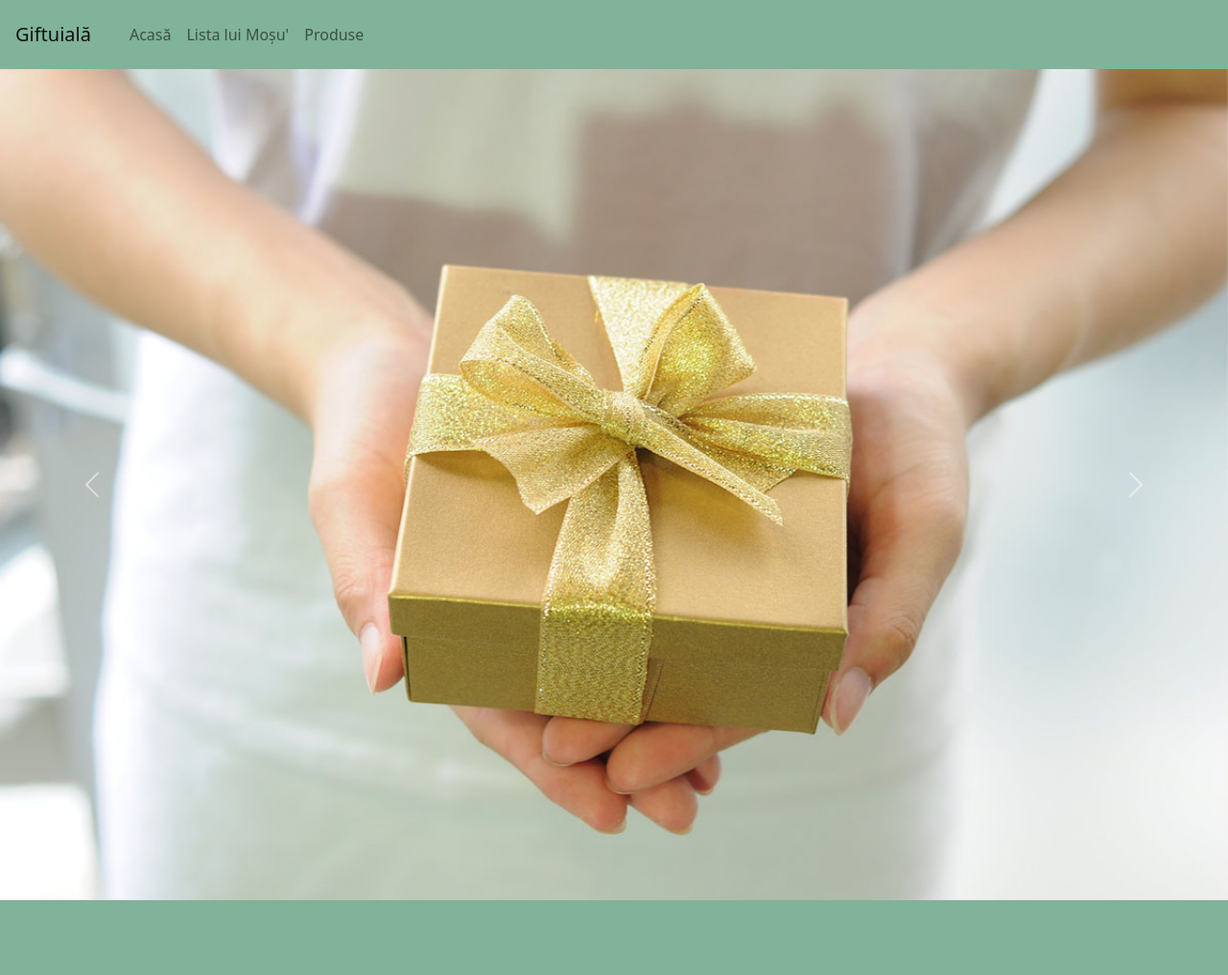
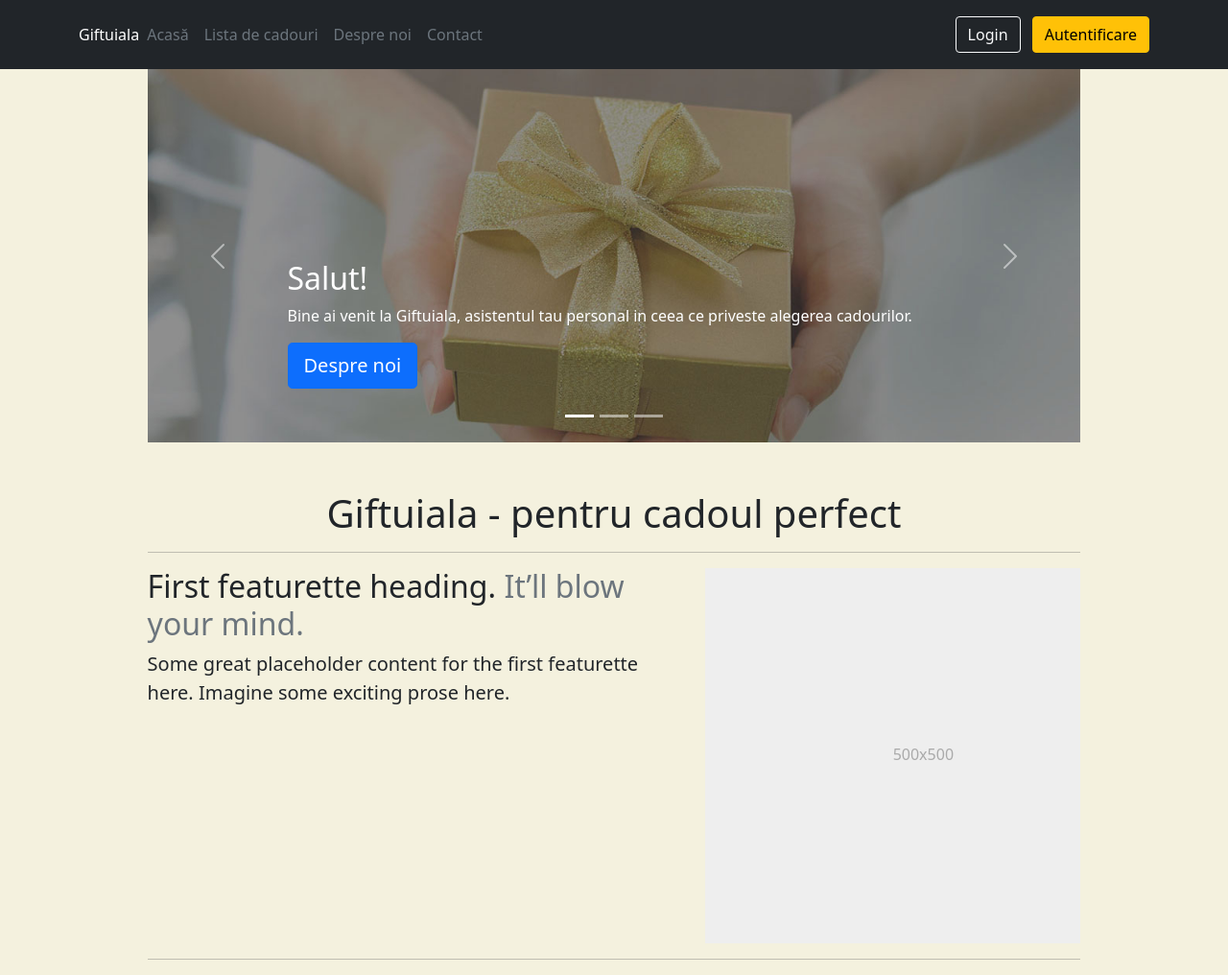
Before and after one commit to paraZite39/GiftRecommenderApp, a Django app: page /gifts/ in a window 1280 px wide. Shown: the whole page at 96% size. Before the commit the page ends 938 px from the top, so only its background shows below. Run offline with Django 4.2, Linux system fonts and the light colour scheme.

Commit message:
Modified main page

```diff
--- a/gifts/static/css/style.css
+++ b/gifts/static/css/style.css
@@ -1 +1,17 @@
-#mainCarousel{ margin:0px !important; }
+.carousel {
+	max-height: 700px;
+	max-width: 1350px;
+	margin: 0 auto;
+	overflow: hidden;
+	margin-bottom: 50px;
+}
+
+h1 {
+	text-align: center;
+}
+
+#main-content {
+		padding-left: 12%;
+		padding-right: 12%;
+		display: block;
+}
--- a/gifts/templates/base_template.html
+++ b/gifts/templates/base_template.html
@@ -9,7 +9,24 @@
 		<title>GiftApp</title>
 	</head>
 	<body style="background-color: #f4f1de">
-		<nav class="navbar navbar-expand-lg navbar-light py-3" style="background-color: #81b29a;" id="top-menu">
+		<header class="p-3 bg-dark text-white">
+			<div class="container">
+				<div class="d-flex flex-wrap align-items-center justify-content-center justify-content-lg-start">
+					<a href="/" class="d-flex align-items-center mb-2 mb-lg-0 text-white text-decoration-none">Giftuiala</a>
+					<ul class="nav col-12 col-lg-auto me-lg-auto mb-2 justify-content-center mb-md-0">
+						<li><a href="#" class="nav-link px-2 text-secondary">Acasă</a></li>
+						<li><a href="#" class="nav-link px-2 text-secondary">Lista de cadouri</a></li>
+						<li><a href="#" class="nav-link px-2 text-secondary">Despre noi</a></li>
+						<li><a href="#" class="nav-link px-2 text-secondary">Contact</a></li>
+					</ul>
+					<div class="text-end">
+						<button type="button" class="btn btn-outline-light me-2">Login</button>
+						<button type="button" class="btn btn-warning">Autentificare</button>
+					</div>
+				</div>
+			</div>
+		</header>
+<!--	<nav class="navbar navbar-expand-lg navbar-light py-3" style="background-color: #81b29a;" id="top-menu">
 			<a class="navbar-brand mb-0 h1 px-3" href="#">Giftuială</a>
 			<div class="collapse navbar-collapse">
 				<div class="navbar-nav">
@@ -18,11 +35,12 @@
 					<a class="nav-item nav-link" href="#">Produse</a>
 				</div>
 			</div>
-		</nav>
-		{% block content %}
+		</nav> -->
+		<div id="main-content">
+			{% block content %}
 
-		{% endblock %}
-
+			{% endblock %}
+		</div>
 		<script src="https://cdn.jsdelivr.net/npm/bootstrap@5.1.3/dist/js/bootstrap.bundle.min.js" integrity="sha384-ka7Sk0Gln4gmtz2MlQnikT1wXgYsOg+OMhuP+IlRH9sENBO0LRn5q+8nbTov4+1p" crossorigin="anonymous"></script>
 		</body>
 </html>
--- a/gifts/templates/gifts/index.html
+++ b/gifts/templates/gifts/index.html
@@ -4,15 +4,43 @@
 {% load static %}
 
 <div id="mainCarousel" class="carousel slide" data-bs-ride="carousel">
+	<div class="carousel-indicators">
+		<button type="button" data-bs-target="#mainCarousel" data-bs-slide-to="0" class="active" aria-current="true" aria-label="Slide 1"></button>
+		<button type="button" data-bs-target="#mainCarousel" data-bs-slide-to="1" aria-label="Slide 2"></button>
+		<button type="button" data-bs-target="#mainCarousel" data-bs-slide-to="2" aria-label="Slide 2"></button>
+	</div>
 	<div class="carousel-inner">
 		<div class="carousel-item active">
-			<img class="w-100" src="{% static 'img/carousel-2.jpg' %}">
+			<img class="d-block w-100" src="{% static 'img/carousel-2.jpg' %}">
+			<div class="container">
+				<div class="carousel-caption text-start">
+					<h2>Salut!</h1>
+					<p>Bine ai venit la Giftuiala, asistentul tau personal in ceea ce priveste alegerea cadourilor.</p>
+					<p><a class="btn btn-lg btn-primary" href="#">Despre noi</a></p>
+				</div>
+			</div>
 		</div>
 		<div class="carousel-item">
-			<img class="w-100" src="{% static 'img/carousel-1.jpg' %}">
+			<img class="d-block w-100" src="{% static 'img/carousel-1.jpg' %}">
+			<div class="container">
+				<div class="carousel-caption text-start">
+					<h2>Să începem!</h1>
+					<p>Apasă butonul "Autentificare" pentru a-ți accesa contul, sau "Înregistrare" pentru a crea unul nou.</p>
+					<p><a class="btn btn-lg btn-primary" href="#">Autentificare</a></p>
+					<p><a class="btn btn-lg btn-primary" href="#">Înscriere</a></p>
+				</div>
+			</div>
 		</div>
 		<div class="carousel-item">
-			<img class="w-100" src="{% static 'img/carousel-3.jpg' %}">
+			<img class="d-block w-100" src="{% static 'img/carousel-3.jpg' %}">
+			<div class="container">
+				<div class="carousel-caption text-start">
+					<h2>Recomandări personalizate</h1>
+					<p>Am căutat prin tot Internetul pentru a-ți găsi cele mai potrivite cadouri.</p>
+					<p><a class="btn btn-lg btn-primary" href="#">Autentificare</a></p>
+					<p><a class="btn btn-lg btn-primary" href="#">Înscriere</a></p>
+				</div>
+			</div>
 		</div>
 	</div>
 	<a class="carousel-control-prev" data-bs-target="#mainCarousel" role="button" data-bs-slide="prev">
@@ -25,4 +53,20 @@
 	</a>
 </div>
 
+<h1>Giftuiala - pentru cadoul perfect</h1>
+
+<hr class="featurette-divider">
+
+    <div class="row featurette">
+      <div class="col-md-7">
+        <h2 class="featurette-heading">First featurette heading. <span class="text-muted">It’ll blow your mind.</span></h2>
+        <p class="lead">Some great placeholder content for the first featurette here. Imagine some exciting prose here.</p>
+      </div>
+      <div class="col-md-5">
+        <svg class="bd-placeholder-img bd-placeholder-img-lg featurette-image img-fluid mx-auto" width="500" height="500" xmlns="http://www.w3.org/2000/svg" role="img" aria-label="Placeholder: 500x500" preserveAspectRatio="xMidYMid slice" focusable="false"><title>Placeholder</title><rect width="100%" height="100%" fill="#eee"/><text x="50%" y="50%" fill="#aaa" dy=".3em">500x500</text></svg>
+
+      </div>
+    </div>
+
+    <hr class="featurette-divider">
 {% endblock %}
```
Also changed, not shown: gifts/static/img/carousel-1.jpg, gifts/static/img/carousel-2.jpg, gifts/static/img/carousel-3.jpg.
